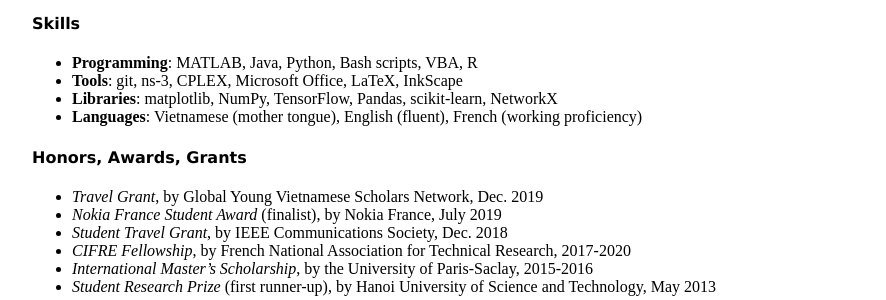
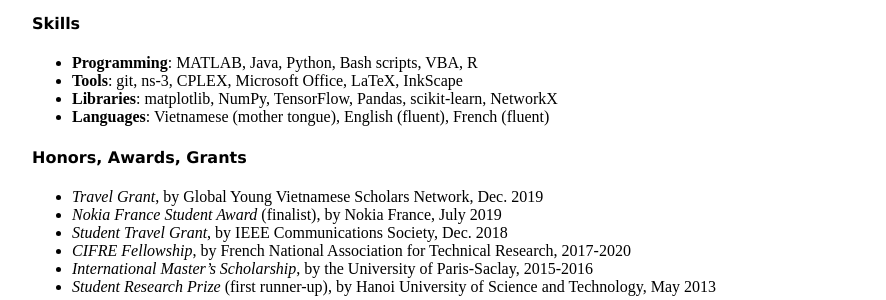
Before and after one commit to luuquangtrung/luuquangtrung.github.io_v1, a Jekyll site: the page built from vitae/index.html, in a window 1280 px wide. Shown: the part 762-1062 px from the top of the page, without its empty margins (160-1046 px from the left). Built offline with Jekyll 4.4.1, drawn with Linux system fonts in a browser that asks for light colours.

Commit message:
update index of <vitae>

```diff
--- a/vitae/index.html
+++ b/vitae/index.html
@@ -68,7 +68,7 @@ last updated: October 2, 2020
 	<li> <strong>Programming</strong>: MATLAB, Java, Python, Bash scripts, VBA, R </li>
 	<li> <strong>Tools</strong>: git, ns-3, CPLEX, Microsoft Office, LaTeX, InkScape </li>
 	<li> <strong>Libraries</strong>: matplotlib, NumPy, TensorFlow, Pandas, scikit-learn, NetworkX </li>
-	<li> <strong>Languages</strong>: Vietnamese (mother tongue), English (fluent), French (working proficiency) </li>
+	<li> <strong>Languages</strong>: Vietnamese (mother tongue), English (fluent), French (fluent) </li>
 </ul>
 
 <div> <h4 style="font-family:verdana;">Honors, Awards, Grants</h4> </div>
```
